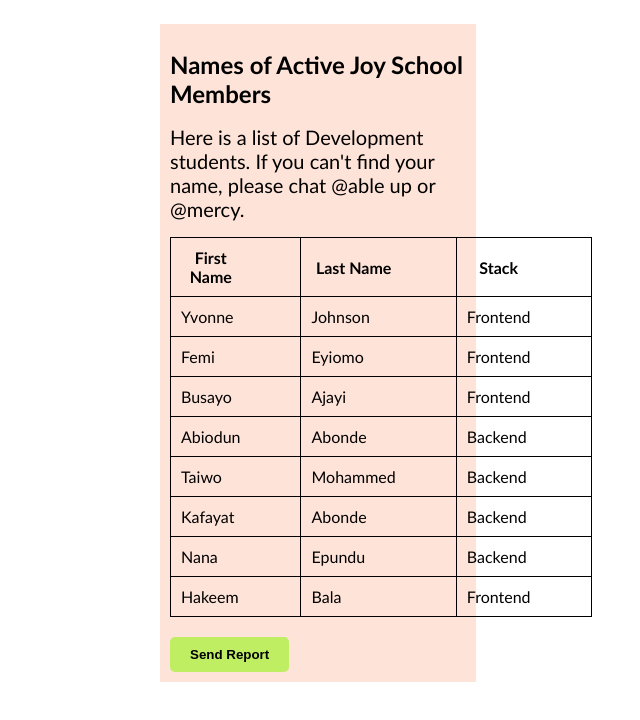
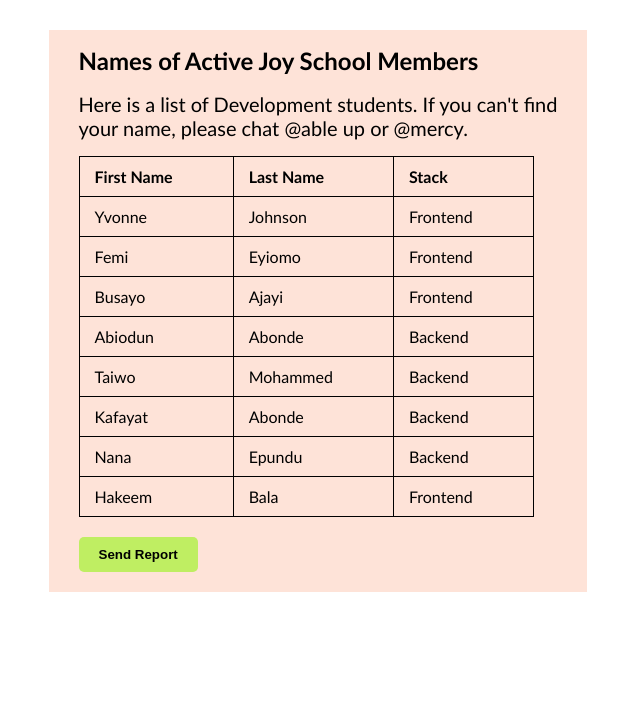
Before and after one commit to Furbixtubs/Task-4--Tables, a plain HTML site: page index.html in a window 1280 px wide. Shown: the whole page, without its empty margins (322-962 px from the left). Drawn offline with Linux system fonts and the light colour scheme.

Commit message:
Changed few CSS styling.

```diff
--- a/index.html
+++ b/index.html
@@ -10,7 +10,7 @@
     <div class="container">
         <h1>Names of Active Joy School Members</h1>
         <h2>Here is a list of Development students. If you can't
-            find your name, please chat @able up or @mercy.</h2>
+            find <br> your name, please chat @able up or @mercy.</h2>
         <div class="thistable">
             <table>
             <thead>
--- a/style.css
+++ b/style.css
@@ -1,32 +1,32 @@
-
+body{
+    display: flex;
+    justify-content: center;
+    align-items: center;
+    margin-top: 30px;
+}
 .yoyo {
     text-align: center;
 }
 
 .container {
-    padding-top: 10px;
-    padding-bottom: 10px;
-    margin-top: 3%;
+    padding: 20px;
     background-color: rgb(254,227,216);
-    width: 25%;
-    margin: 0 auto;
-    margin-top: 24px;
+    padding-top: 0px;
 }
 
 .container h1 {
     font-family: 'Gill Sans', 'Gill Sans MT', Calibri, 'Trebuchet MS', sans-serif;
-    padding-left: 0x;
     text-align: left;
     font-size: 24px;
     padding-left: 10px;
     padding-right: 10px;
+    padding-bottom: 0px;
 }
 
 .container h2 {
     font-family:'Gill Sans', 'Gill Sans MT', Calibri, 'Trebuchet MS', sans-serif;
     text-align: left;
-    font-weight: lighter;
-    padding-top: 0px;
+    font-weight: 20;
     padding-right: 0%;
     font-size: 20px;
     text-align: left;
@@ -39,7 +39,9 @@ table,td,th {
     border-collapse: collapse;
     padding: 10px;
     padding-right: 60px;
+    padding-left: 15px;
     font-family: 'Gill Sans', 'Gill Sans MT', Calibri, 'Trebuchet MS', sans-serif;
+    text-align: left;
 }
 
 th {
```
